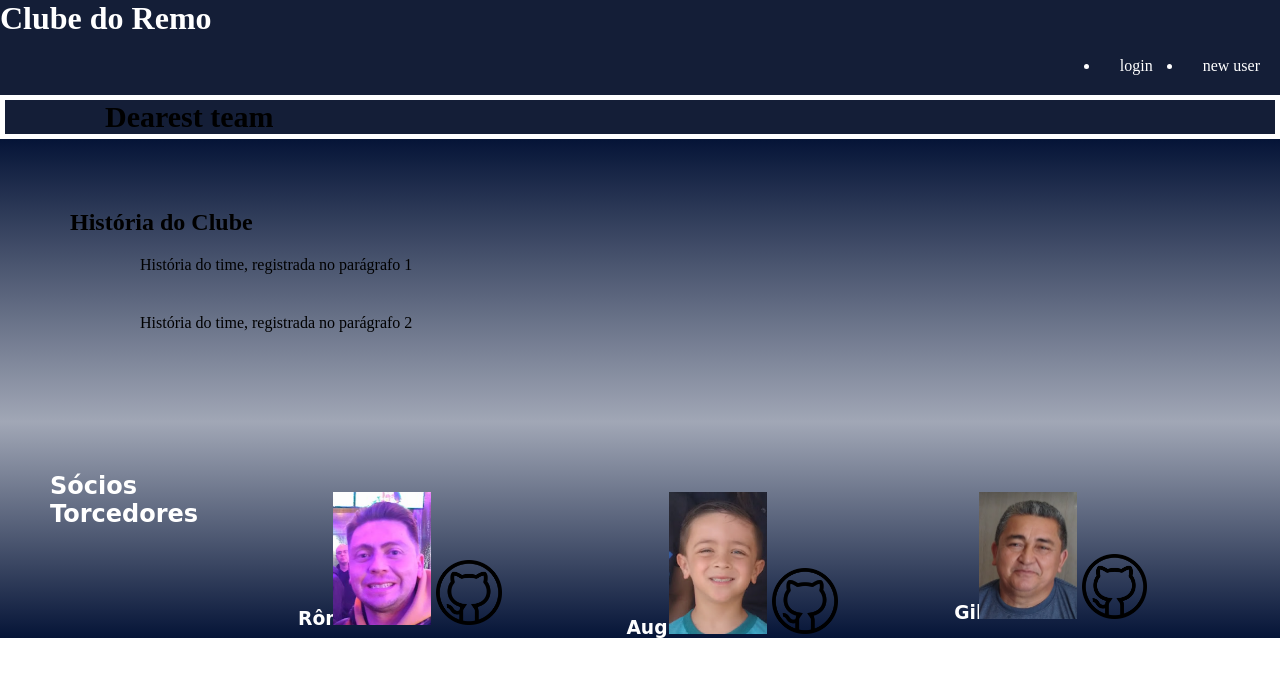
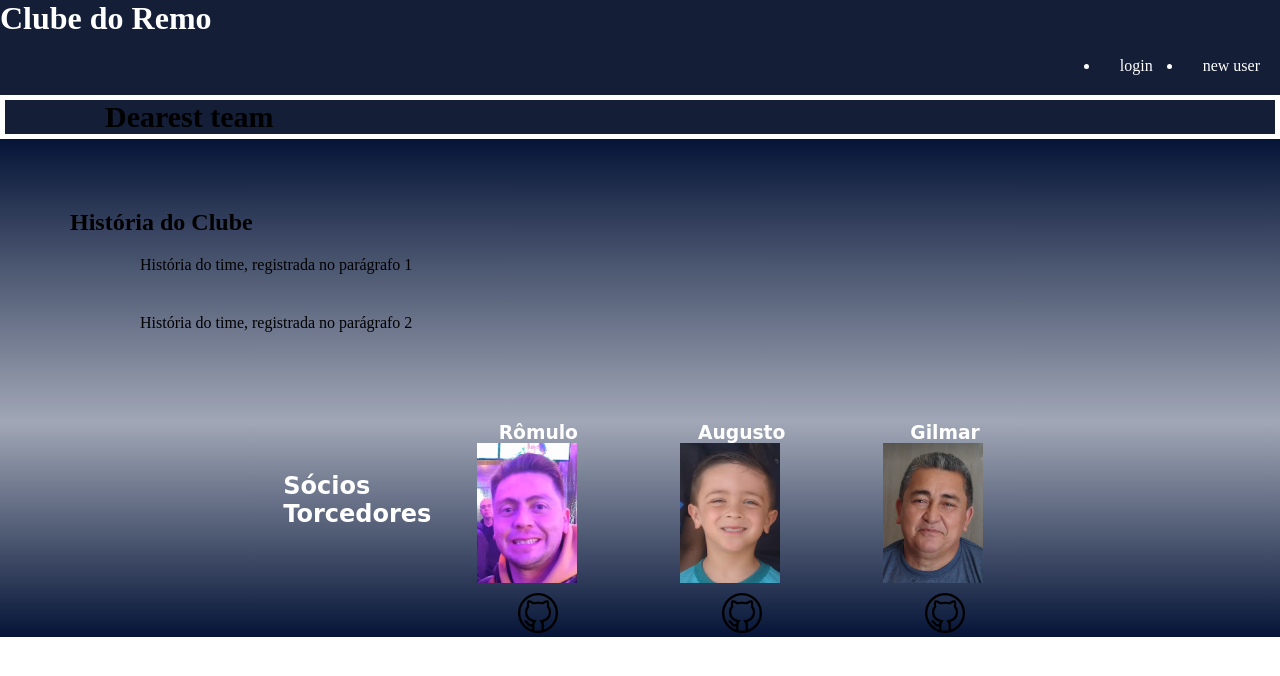
Before and after one commit to romulopena/site-do-remo-romulo, a plain HTML site: page index.html in a window 1280 px wide. Drawn offline with Linux system fonts and the light colour scheme; a web font is replaced by a local one.

Commit message:
grid socios

```diff
--- a/index.html
+++ b/index.html
@@ -36,29 +36,34 @@
     </section>
 
     <section class="socios">
+        <div class="div-maior">
             <h2 class="titulo-socios-torcedores">Sócios Torcedores</h2>
 
-        <div class="conteudo-romulo">
-            <h3 class="nomes">Rômulo</h3>
-                <img class="foto-romulo" src="romulo.png" alt="foto-romulo">
+            <div class="div-conteudo-socio">
+                <h3 class="nomes-socio">Rômulo</h3>
+                <img class="foto-socio" src="romulo.png" alt="foto-romulo">
                 <a href="https://github.com/romulopena">
-                        <img class="git" src="github-icon.png" alt="github"></a>
+                    <img class="github-icon" src="github-icon.png" alt="github">
+                </a>
             </div>
 
-        <div class="conteudo-augusto">
-            <h3 class="nomes">Augusto</h3>
-                <img class="foto-augusto" src="augusto.png" alt="foto-augusto">
+            <div class="div-conteudo-socio">
+                <h3 class="nomes-socio">Augusto</h3>
+                <img class="foto-socio" src="augusto.png" alt="foto-augusto">
                 <a href="https://github.com/romulopena">
-                        <img class="git" src="github-icon.png" alt="github"></a>
+                    <img class="github-icon" src="github-icon.png" alt="github">
+                </a>
             </div>
 
-        <div class="conteudo-gilmar">
-            <h3 class="nomes">Gilmar</h3>
-                <img class="foto-gilmar" src="gilmar.png" alt="foto-gilmar">
-                    <a href="https://github.com/romulopena"></a>
-                        <img class="git" src="github-icon.png" alt="github"></div>
+            <div class="div-conteudo-socio">
+                <h3 class="nomes-socio">Gilmar</h3>
+                <img class="foto-socio" src="gilmar.png" alt="foto-gilmar">
+                <a href="https://github.com/romulopena">
+                    <img class="github-icon" src="github-icon.png" alt="github">
+                </a>
+
             </div>
-
+        </div>
     </section>
 
 
--- a/style.css
+++ b/style.css
@@ -61,7 +61,8 @@
 
     background-image: linear-gradient(#a1a7b6, #051437);
     color: white;
-    display: inline-flex;
+    display: flex;
+    justify-content: center;
     font-family: sans;
     font-family: 'Chonburi', cursive;
 
@@ -72,32 +73,39 @@
 
 }
 
-.nomes{
-    display: inline;
-    padding-top: 50px;
+.div-maior{
+    display: grid;
+    grid-template-columns: 25% 25% 25% 25%;
+
+    justify-content: center;
+    padding: 0;
 
 }
 
-
-.foto-romulo{
-    width: 30%;
-    padding-top: 70px;
-    margin-left: -50px;
+.titulo-socios-torcedores{
+    text-align: justify;
+    flex-wrap: wrap;
 }
 
-.foto-augusto{
-    width: 30%;
-    padding-top: 70px;
-    margin-left: -50px;
+.div-conteudo-socio{
+    text-align: center;
+    display: inline-grid;
+
 }
 
-.foto-gilmar{
-    width: 30%;
-    padding-top: 70px;
-    margin-left: -50px;
+.nomes-socio{
+
 }
 
-.git{
-    width: 20%;
+.foto-socio{
+    width: 100px;
+    height: 140px;
+    padding-left: 40px;
 
 }
+
+.github-icon{
+    width: 40px;
+    margin-top: 10px;
+    display:
+}
```
Lines whose indentation alone changed are shown as unchanged.
